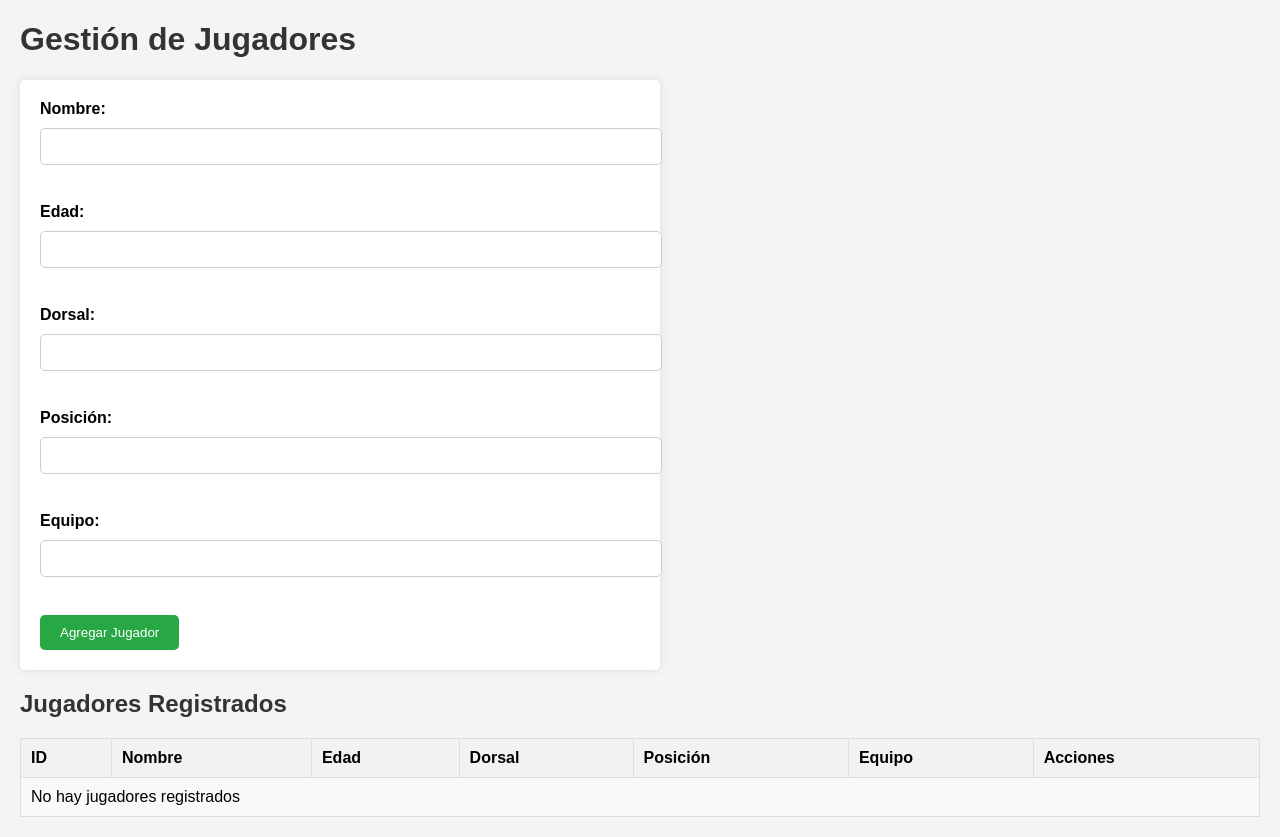
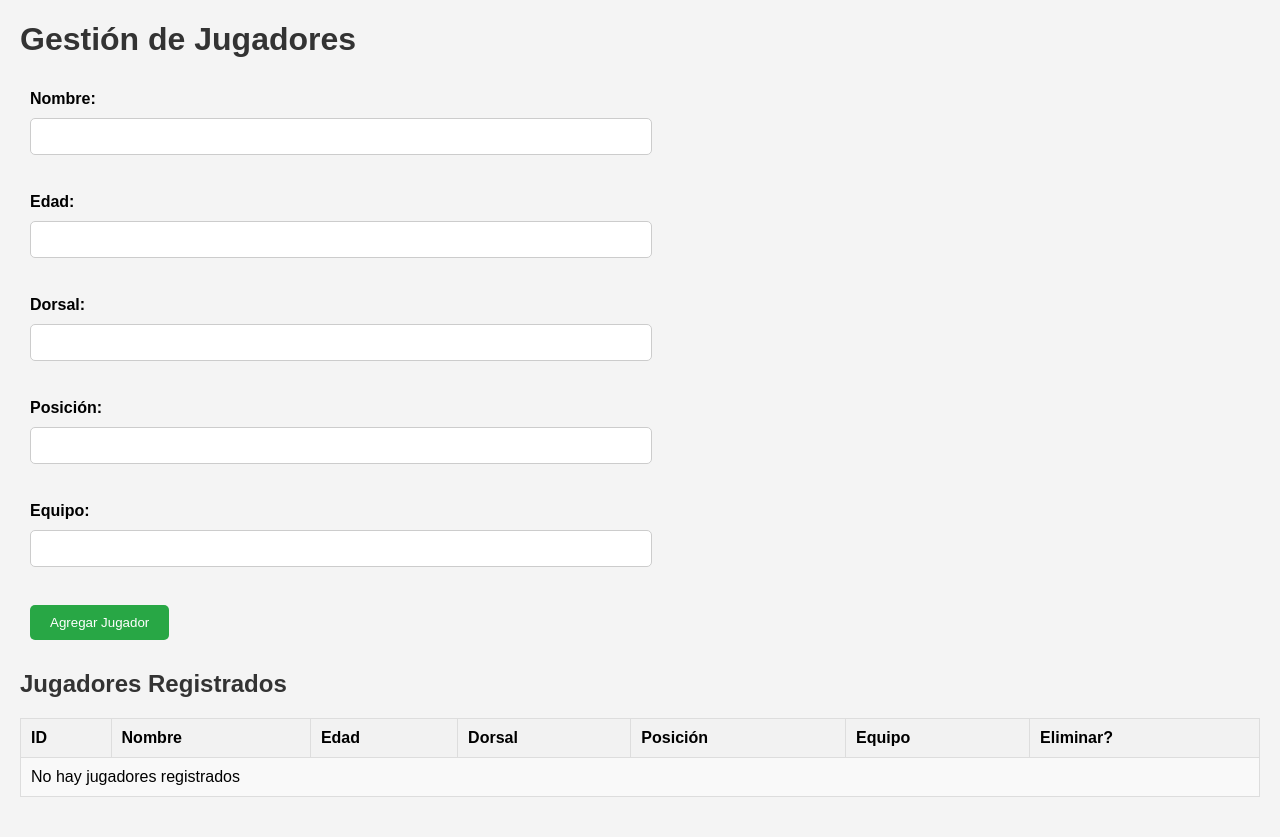
Before and after one commit to JonatanBadillo/Website-Development, a PHP site: page / in a window 1280 px wide. After the commit the page ends 797 px from the top, so only its background shows below. Run offline with PHP 8.4, Linux system fonts and the light colour scheme; data that the repository does not hold is empty.

Commit message:
feat: Agregar funcionalidad de eliminación de jugadores en index.php

```diff
--- a/Servidor Web PHP/index.php
+++ b/Servidor Web PHP/index.php
@@ -17,25 +17,27 @@ if ($connection->connect_error) {
     die("Conexión fallida: " . $connection->connect_error);
 }
 
-// Manejo de eliminación de jugadores
+
+
+// manejo de eliminación de jugadores
+// verificar si se ha enviado el formulario de eliminación y si se ha enviado el ID del jugador a eliminar
 if ($_SERVER["REQUEST_METHOD"] == "POST" && isset($_POST['eliminar_id'])) {
     $eliminar_id = $connection->real_escape_string($_POST['eliminar_id']);
-
-    // Eliminar el jugador de la base de datos
+    // eliminar el jugador de la base de datos
     $sql = "DELETE FROM jugadores WHERE id = $eliminar_id";
-
     if ($connection->query($sql) === TRUE) {
         echo "<p class='success'>Jugador eliminado con éxito</p>";
     } else {
         echo "<p class='error'>Error al eliminar jugador: " . $connection->error . "</p>";
     }
 
-    // Redirigir para evitar reenvío del formulario
+    // redirigir a la misma página para evitar el reenvío del formulario
     header("Location: " . $_SERVER['PHP_SELF']);
     exit();
 }
 
 // manejo para agregar jugadores
+// verificar si se ha enviado el formulario de agregar jugadores y si los campos no están vacíos
 if ($_SERVER["REQUEST_METHOD"] == "POST" && !empty($_POST['nombre']) && !empty($_POST['edad']) && !empty($_POST['dorsal']) && !empty($_POST['posicion']) && !empty($_POST['equipo'])) {
     $nombre = $connection->real_escape_string($_POST['nombre']);
     $edad = $connection->real_escape_string($_POST['edad']);
@@ -43,9 +45,11 @@ if ($_SERVER["REQUEST_METHOD"] == "POST" && !empty($_POST['nombre']) && !empty($
     $posicion = $connection->real_escape_string($_POST['posicion']);
     $equipo = $connection->real_escape_string($_POST['equipo']);
 
+    // insertar el nuevo jugador en la base de datos
     $sql = "INSERT INTO jugadores (nombre, edad, dorsal, posicion, equipo)
             VALUES ('$nombre', $edad, $dorsal, '$posicion', '$equipo')";
 
+    // verificar si la consulta se ha ejecutado correctamente
     if ($connection->query($sql) === TRUE) {
         echo "<p class='success'>Nuevo jugador agregado con éxito</p>";
     } else {
@@ -56,34 +60,37 @@ if ($_SERVER["REQUEST_METHOD"] == "POST" && !empty($_POST['nombre']) && !empty($
     exit();
 }
 
+// obtener todos los jugadores de la base de datos
 $sql = "SELECT * FROM jugadores";
 $result = $connection->query($sql);
 ?>
 
-<!-- Formulario HTML -->
+<!-- formulario HTML -->
 <!DOCTYPE html>
 <html lang="es">
+
 <head>
     <meta charset="UTF-8">
     <meta name="viewport" content="width=device-width, initial-scale=1.0">
     <title>Gestión de Jugadores</title>
     <style>
-        /* Estilos CSS */
         body {
             font-family: Arial, sans-serif;
             margin: 20px;
             background-color: #f4f4f4;
         }
 
-        h1, h2 {
+        h1,
+        h2 {
             color: #333;
         }
-        /* Estilos del formulario */
+
+        /* estilos del formulario */
         form {
-            background-color: #fff;
-            padding: 20px;
+
+            padding: 10px;
             border-radius: 5px;
-            box-shadow: 0 0 10px rgba(0, 0, 0, 0.1);
+
             max-width: 600px;
             margin-bottom: 20px;
         }
@@ -114,18 +121,21 @@ $result = $connection->query($sql);
             background-color: #218838;
         }
 
-        /* Estilos de la tabla */
+        /* estilos de la tabla */
         table {
             width: 100%;
             border-collapse: collapse;
             margin-bottom: 20px;
         }
 
-        table, th, td {
+        table,
+        th,
+        td {
             border: 1px solid #ddd;
         }
 
-        th, td {
+        th,
+        td {
             padding: 10px;
             text-align: left;
         }
@@ -146,15 +156,19 @@ $result = $connection->query($sql);
             color: #28a745;
             font-weight: bold;
         }
-        /*  Estilos de error */
+
+        /*  estilos de error */
         .error {
             color: #dc3545;
             font-weight: bold;
         }
     </style>
 </head>
+
 <body>
     <h1>Gestión de Jugadores</h1>
+
+    <!-- formulario para agregar jugadores -->
     <form method="post" action="">
         <label for="nombre">Nombre:</label><br>
         <input type="text" id="nombre" name="nombre" required><br><br>
@@ -174,6 +188,7 @@ $result = $connection->query($sql);
         <input type="submit" value="Agregar Jugador">
     </form>
 
+    <!-- tabla para mostrar jugadores registrados -->
     <h2>Jugadores Registrados</h2>
     <table>
         <tr>
@@ -183,11 +198,15 @@ $result = $connection->query($sql);
             <th>Dorsal</th>
             <th>Posición</th>
             <th>Equipo</th>
-            <th>Acciones</th>
+            <th>Eliminar?</th>
         </tr>
+
         <?php
+        // mostrar jugadores en la tabla
+        // verificar si hay jugadores registrados
         if ($result->num_rows > 0) {
-            while($row = $result->fetch_assoc()) {
+            // mostrar jugadores en la tabla ,si hay jugadores registrados
+            while ($row = $result->fetch_assoc()) {
                 echo "<tr>";
                 echo "<td>" . $row["id"] . "</td>";
                 echo "<td>" . $row["nombre"] . "</td>";
@@ -195,22 +214,26 @@ $result = $connection->query($sql);
                 echo "<td>" . $row["dorsal"] . "</td>";
                 echo "<td>" . $row["posicion"] . "</td>";
                 echo "<td>" . $row["equipo"] . "</td>";
+                // botón para eliminar jugador
                 echo "<td>
                         <form method='post' action='' onsubmit='return confirm(\"¿Estás seguro de que deseas eliminar este jugador?\");'>
                             <input type='hidden' name='eliminar_id' value='" . $row["id"] . "'>
-                            <input type='submit' value='Eliminar' style='background-color: #dc3545; color: white; border: none; padding: 5px 10px; cursor: pointer;'>
+                            <input type='submit' value='Eliminar' style='background-color: #dc3545;  border: none;  cursor: pointer;'>
                         </form>
                       </td>";
                 echo "</tr>";
             }
         } else {
+            // no hay jugadores en nuestra db
             echo "<tr><td colspan='7'>No hay jugadores registrados</td></tr>";
         }
         ?>
     </table>
 
     <?php
+    // cerramos conexion
     $connection->close();
     ?>
 </body>
+
 </html>
```
